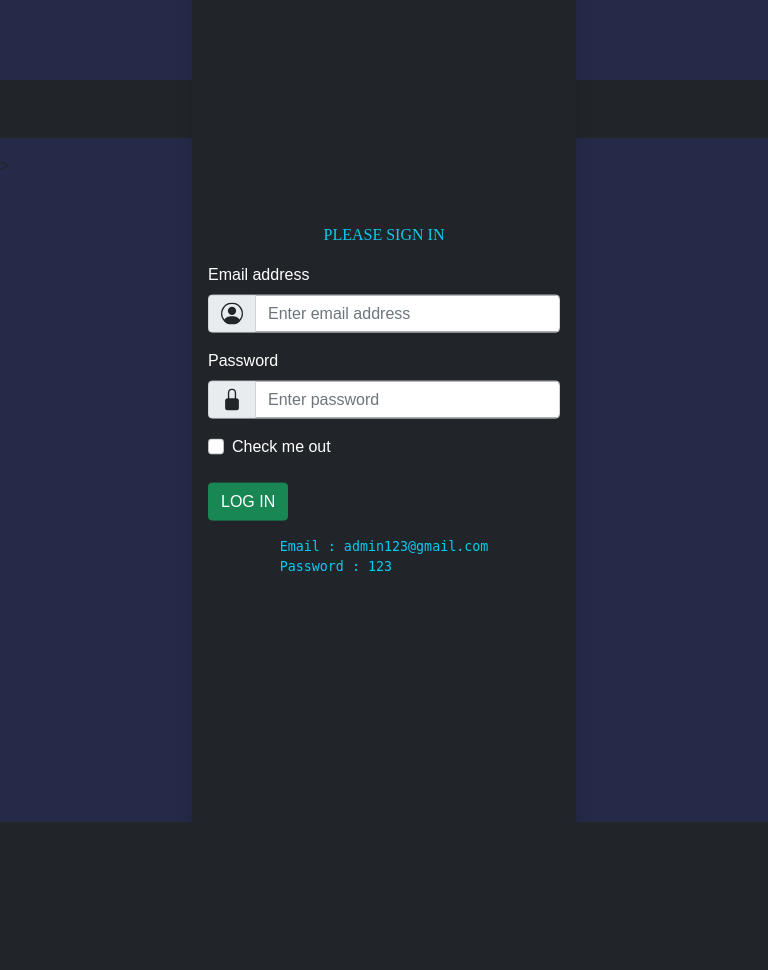
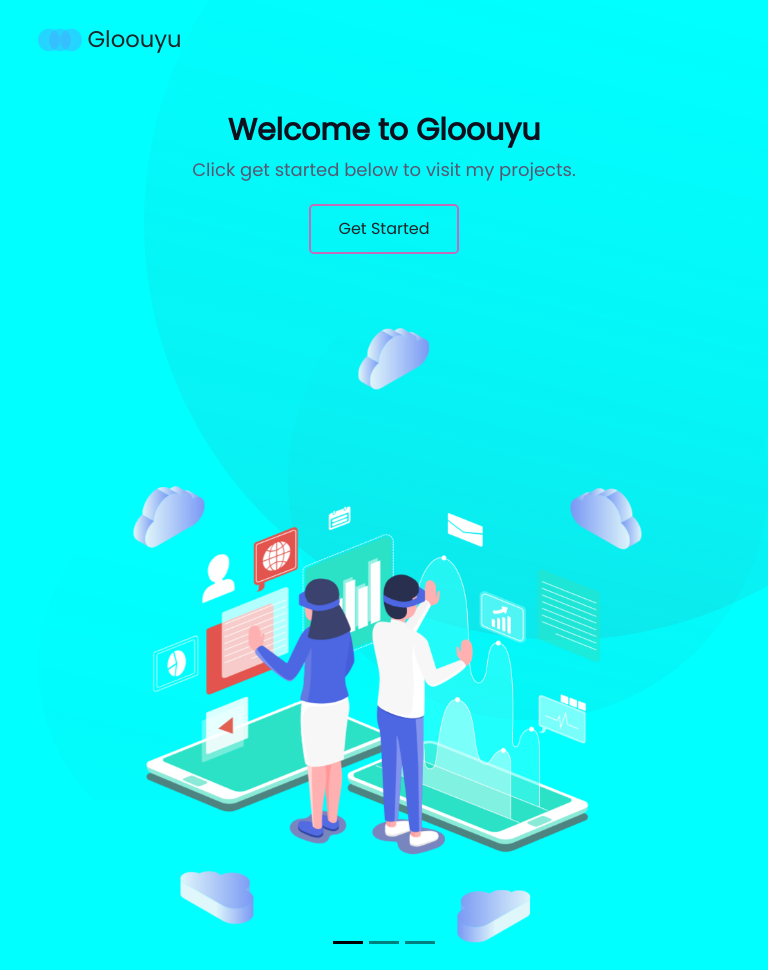
Before and after one commit to Bimahayunugraha/20190140031_BimaHayuNugraha_ActWebA, a PHP site: page / in a window 768 px wide. Before the commit the page ends 822 px from the top, so only its background shows below. Run offline with PHP 8.4, Linux system fonts and the light colour scheme; some libraries are stand-ins or nearby versions.

Commit message:
First Commit

```diff
--- a/app.js
+++ b/app.js
@@ -1,6 +1,6 @@
 // plugin animate on scroll
 AOS.init({
-  duration: 1500,
+  duration: 1200,
 });
 
 const navbarContainer = document.querySelector(".nav-container");
--- a/index.php
+++ b/index.php
@@ -1 +1 @@
-<?php include_once('indexlogin.html');
+<?php include_once('indexlanding.html');
--- /dev/null
+++ b/indexlanding.html
@@ -0,0 +1,67 @@
+<!DOCTYPE html>
+<html lang="en">
+  <head>
+    <meta charset="UTF-8" />
+    <meta name="viewport" content="width=device-width, initial-scale=1.0" />
+    <meta http-equiv="X-UA-Compatible" content="ie=edge" />
+    <!-- Bootstrap CSS -->
+    <link href="https://cdn.jsdelivr.net/npm/bootstrap@5.0.0-beta3/dist/css/bootstrap.min.css" rel="stylesheet" integrity="sha384-eOJMYsd53ii+scO/bJGFsiCZc+5NDVN2yr8+0RDqr0Ql0h+rP48ckxlpbzKgwra6" crossorigin="anonymous" />
+
+    <!-- Bootstrap Icons -->
+    <link rel="stylesheet" href="https://cdn.jsdelivr.net/npm/bootstrap-icons@1.4.1/font/bootstrap-icons.css" />
+    <!-- My CSS -->
+    <link rel="stylesheet" href="style.css" />
+
+    <link rel="icon" href="img/cat.png" />
+    <link href="https://fonts.googleapis.com/css2?family=Poppins&display=swap" rel="stylesheet" />
+    <title>Landing Page</title>
+  </head>
+  <body>
+    <header>
+      <div class="logo-container">
+        <img src="./img/logo.svg" alt="logo" />
+        <h4 class="logo">Gloouyu</h4>
+      </div>
+    </header>
+
+    <main>
+      <section class="presentation">
+        <div class="introduction">
+          <div class="intro-text">
+            <h1 class="fw-bold">Welcome to Gloouyu</h1>
+            <p>Click get started below to visit my projects.</p>
+          </div>
+          <div class="cta">
+            <button class="cta-select rounded-3"><a class="btn text-dark" href="home.html">Get Started</a></button>
+          </div>
+        </div>
+        <div class="cover">
+          <div id="carouselExampleDark" class="carousel carousel-dark slide" data-bs-ride="carousel">
+            <div class="carousel-indicators">
+              <button type="button" data-bs-target="#carouselExampleDark" data-bs-slide-to="0" class="active" aria-current="true" aria-label="Slide 1"></button>
+              <button type="button" data-bs-target="#carouselExampleDark" data-bs-slide-to="1" aria-label="Slide 2"></button>
+              <button type="button" data-bs-target="#carouselExampleDark" data-bs-slide-to="2" aria-label="Slide 3"></button>
+            </div>
+            <div class="carousel-inner">
+              <div class="carousel-item active" data-bs-interval="10000">
+                <img src="img/picture1.png" class="d-flex justify-content-center w-100" alt="..." />
+              </div>
+              <div class="carousel-item" data-bs-interval="2000">
+                <img src="img/picture2.png" class="d-block w-100" alt="..." />
+              </div>
+              <div class="carousel-item">
+                <img src="img/picture3.png" class="d-block w-100" alt="..." />
+              </div>
+            </div>
+          </div>
+        </div>
+      </section>
+
+      <img class="big-circle" src="./img/big-eclipse.svg" alt="" />
+      <img class="medium-circle" src="./img/mid-eclipse.svg" alt="" />
+      <img class="small-circle" src="./img/small-eclipse.svg" alt="" />
+    </main>
+
+    <script src="https://cdn.jsdelivr.net/npm/bootstrap@5.0.0-beta3/dist/js/bootstrap.bundle.min.js" integrity="sha384-JEW9xMcG8R+pH31jmWH6WWP0WintQrMb4s7ZOdauHnUtxwoG2vI5DkLtS3qm9Ekf" crossorigin="anonymous"></script>
+  </body>
+</html>
--- /dev/null
+++ b/landing_page.js
@@ -0,0 +1,4 @@
+//animate on scroll
+AOS.init({
+  duration: 1200,
+});
--- a/style.css
+++ b/style.css
@@ -530,16 +530,14 @@ td {
 
 /*CSS Portfolio*/
 * {
-  margin: 0px;
-  padding: 0px;
+  margin: 0;
+  padding: 0;
   box-sizing: border-box;
 }
 
 body {
   font-family: "Poppins", sans-serif;
-}
-button {
-  font-family: "Poppins", sans-serif;
+  overflow-x: hidden;
 }
 html {
   scroll-behavior: smooth;
@@ -547,27 +545,15 @@ html {
 .rotate-100-deg {
   transform: rotate(100deg);
 }
-.jumbotron {
-  padding-top: 6rem;
-  background-color: #252a48;
-}
-
-#projects {
-  background-color: #003586;
-}
-
-section {
-  padding-top: 5rem;
-}
 
 .nav-container {
   position: fixed;
   top: 0;
   left: 0;
   width: 100%;
-  padding: 0px 40px;
+  padding: 20px 40px;
   transition: 0.5s;
-  background-color: transparent;
+  background-color: #252a48;
   display: flex;
   justify-content: space-between;
   align-items: center;
@@ -653,6 +639,37 @@ section {
   display: none;
   cursor: pointer;
 }
+.jumbotron {
+  padding: 8rem 0 0 0;
+  background-color: #252a48;
+}
+
+#projects {
+  background-color: #003586;
+}
+
+section {
+  padding-top: 8rem;
+}
+
+.form-container {
+  position: relative;
+  padding: 10px 10px;
+  width: 100%;
+}
+
+.form-container .form-content {
+  position: relative;
+  padding: 10px 0;
+  display: flex;
+  align-items: center;
+  left: 16%;
+}
+.form-container .form-content i {
+  font-size: 25px;
+  margin-right: 10px;
+  color: #4e73df;
+}
 .scrolling-container {
   position: fixed;
   bottom: 5%;
@@ -804,10 +809,223 @@ section {
     background-color: #4e73df;
   }
   .jumbotron {
-    padding-top: 4rem;
+    padding-top: 6rem;
   }
-  .sosialmedia {
+  .jumbotron h1 {
+    padding-top: 1rem;
+  }
+  .form-container .form-content {
+    position: relative;
+    padding: 10px 0;
     display: flex;
-    justify-content: center;
+    align-items: center;
+    left: 6%;
+  }
+  section {
+    padding-top: 6rem;
+  }
+  .form-container1 .icon-box i {
+    font-size: 25px;
+  }
+  .form-container1 .icon-box i:hover {
+    transform: scale(1.3);
   }
 }
+
+/* Landing Page CSS */
+* {
+  margin: 0px;
+  padding: 0px;
+  box-sizing: border-box;
+}
+
+body {
+  font-family: "Poppins", sans-serif;
+  background-color: aqua;
+}
+button {
+  font-family: "Poppins", sans-serif;
+}
+
+header {
+  display: flex;
+  width: 90%;
+  height: 10vh;
+  margin: auto;
+  align-items: center;
+}
+
+.logo-container,
+.nav-links,
+.cart {
+  display: flex;
+}
+
+.logo-container {
+  flex: 1;
+  animation: slide-right 1.5s ease;
+}
+.logo {
+  font-weight: 400;
+  margin: 5px;
+}
+
+.presentation {
+  display: flex;
+  width: 90%;
+  margin: auto;
+  min-height: 80vh;
+  align-items: center;
+  padding: 10px 0 0 0;
+}
+.introduction {
+  flex: 1;
+}
+.intro-text h1 {
+  font-size: 44px;
+  font-weight: 500;
+  color: #0f0f1d;
+}
+.intro-text p {
+  margin-top: 5px;
+  font-size: 22px;
+  color: #585772;
+}
+.cta {
+  padding: 10px 0px 0px 0px;
+}
+.cta-select {
+  border: 2px solid #c36cbb;
+  background: transparent;
+  color: #c36cbb;
+  width: 150px;
+  height: 50px;
+  cursor: pointer;
+  font-size: 16px;
+}
+
+.cover {
+  flex: 1;
+  display: flex;
+  justify-content: center;
+  height: 50%;
+  position: relative;
+  bottom: 30%;
+}
+
+.big-circle {
+  position: absolute;
+  top: 0px;
+  right: 0px;
+  z-index: -1;
+  opacity: 0.5;
+  height: 80%;
+}
+.medium-circle {
+  position: absolute;
+  top: 30%;
+  right: 30%;
+  z-index: -1;
+  height: 60%;
+  opacity: 0.4;
+}
+.small-circle {
+  position: absolute;
+  bottom: 0%;
+  left: 20%;
+  z-index: -1;
+}
+
+@keyframes slide-right {
+  0% {
+    opacity: 0;
+    transform: translateX(-80px);
+  }
+  100% {
+    opacity: 1;
+    transform: translateX(0px);
+  }
+}
+
+/*Tablet Device*/
+@media (min-width: 768px) and (max-width: 992px) {
+  .presentation {
+    padding-top: 6rem;
+    flex-direction: column;
+  }
+  .introduction {
+    margin-top: -8vh;
+    text-align: center;
+  }
+  .intro-text h1 {
+    font-size: 30px;
+  }
+  .intro-text p {
+    font-size: 18px;
+  }
+  .cta {
+    padding: 5px 0px 0px 0px;
+  }
+  .cover img {
+    padding: 25px 0px 0px 0px;
+    height: 70%;
+  }
+  .small-circle,
+  .medium-circle,
+  .big-circle {
+    color: #a58abd;
+    opacity: 0.2;
+  }
+}
+
+/* untuk mengatur tampilan mobile */
+@media only screen and (max-width: 768px) {
+  .presentation {
+    padding-top: 6rem;
+    flex-direction: column;
+  }
+  .introduction {
+    margin-top: -8vh;
+    text-align: center;
+  }
+  .intro-text h1 {
+    font-size: 30px;
+  }
+  .intro-text p {
+    font-size: 18px;
+  }
+  .cta {
+    padding: 5px 0px 0px 0px;
+  }
+  .cover img {
+    padding: 25px 0px 0px 0px;
+    height: 70%;
+  }
+  .big-circle {
+    position: absolute;
+    top: 0px;
+    right: 0px;
+    z-index: -1;
+    opacity: 0.5;
+    height: 80%;
+  }
+  .medium-circle {
+    position: absolute;
+    top: 30%;
+    right: 0%;
+    z-index: -1;
+    height: 60%;
+    opacity: 0.4;
+  }
+  .small-circle {
+    position: absolute;
+    bottom: 0%;
+    left: 5%;
+    z-index: -1;
+  }
+  .small-circle,
+  .medium-circle,
+  .big-circle {
+    opacity: 0.2;
+  }
+}
```
Also changed, not shown: other parts of style.css (+17 -29 lines), home.html (+42 -48 lines), img/big-eclipse.svg (added), img/birds.png (renamed from img/assets/birds.png), img/cat.png (added), img/mid-eclipse.svg (added), img/pandaicon.png (renamed from img/assets/pandaicon.png), img/picture1.png (added), img/picture2.png (added), img/picture3.png (added), img/small-eclipse.svg (added).
